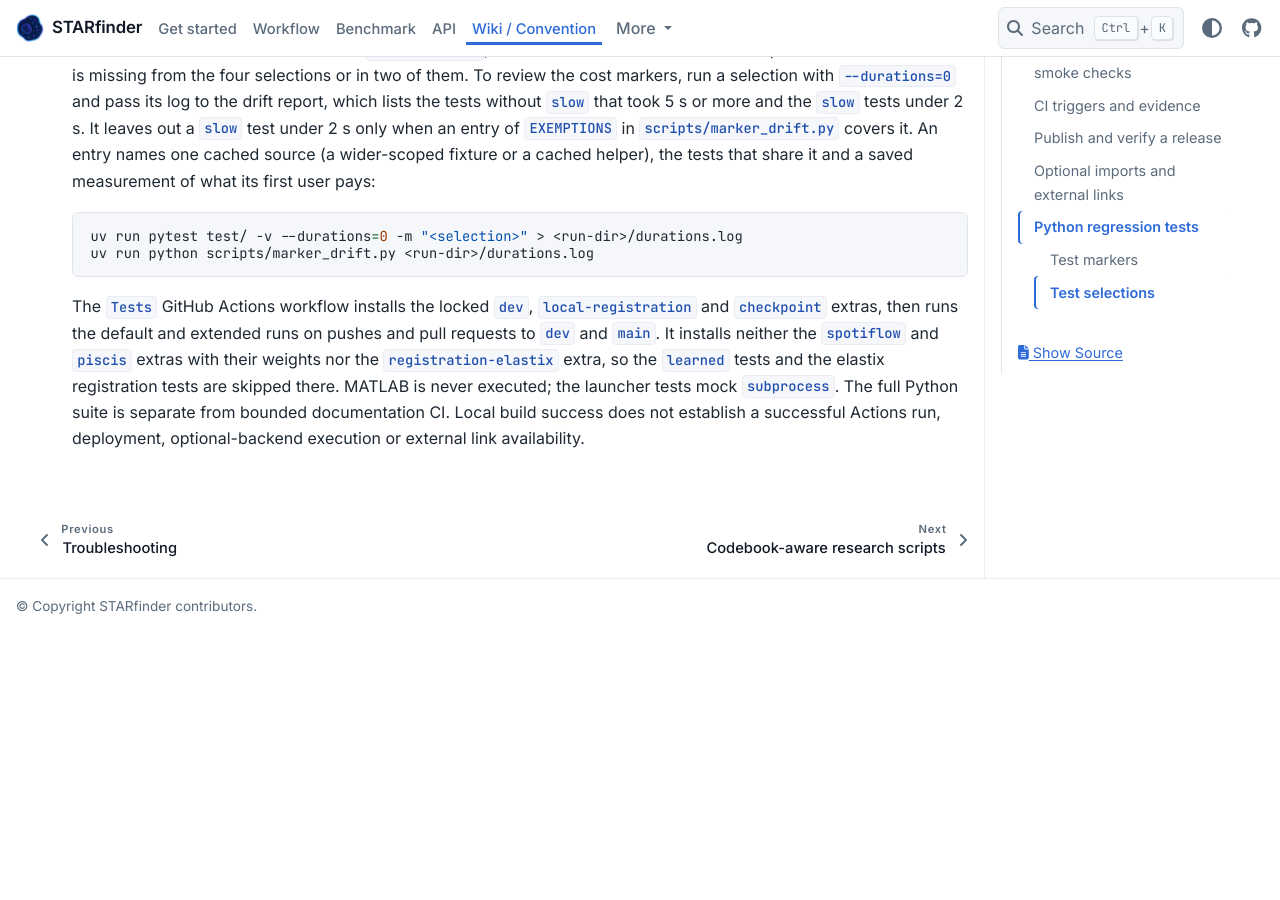
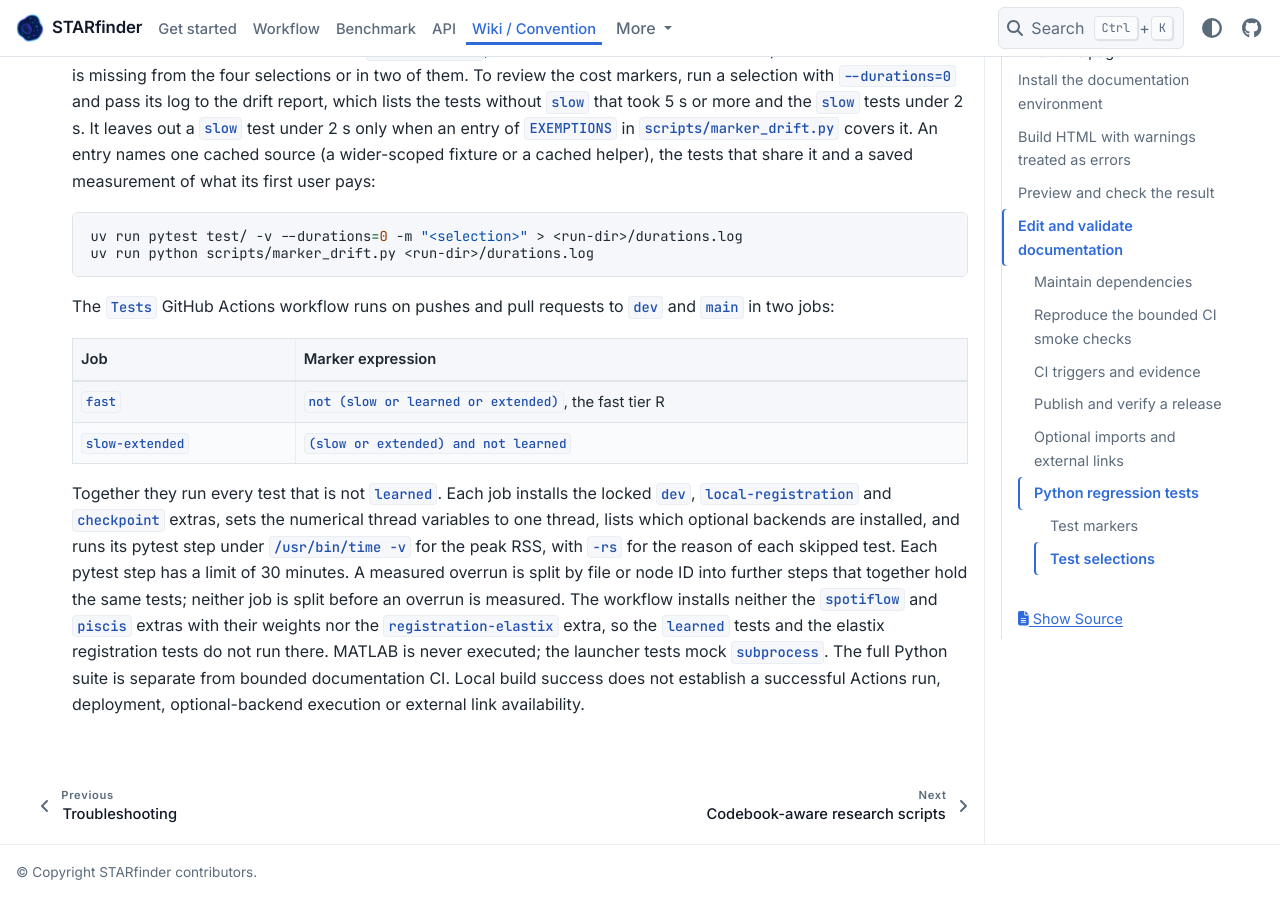
Before and after one commit to wanglab-broad/starfinder, a Sphinx documentation site: the page built from docs/contributing.md, in a window 1280 px wide and 900 px high, scrolled down 7742 px. Built offline with Sphinx 7.4.7 and the PyData theme 0.15.4, drawn with Linux system fonts in a browser that asks for light colours; before the commit the page ends 8376 px from its top, so only the background shows below that.

Commit message:
feat(w-532): split GitHub CI into a routine job and a slow and…
I split .github/workflows/tests.yml into two jobs. The `fast` job runs
tier R, `not (slow or learned or extended)`. The `slow-extended` job
runs `(slow or extended) and not learned`. Each pytest step has
`timeout-minutes: 30`, and each job has a 45-minute limit. Both jobs
install the dev, local-registration and checkpoint extras and keep the
one-thread variables. The issue says to keep the current job's RSS
measurement and backend inventory, but that job had neither. So both
jobs now add them as TM-08/TA-04 proposed: the pytest step runs under
`/usr/bin/time -v`, with a GNU time install …

Linear-Issue: W-532

````diff
--- a/docs/contributing.md
+++ b/docs/contributing.md
@@ -356,13 +356,25 @@
 uv run python scripts/marker_drift.py <run-dir>/durations.log
 ```
 
-The `Tests` GitHub Actions workflow installs the locked `dev`,
-`local-registration` and `checkpoint` extras, then runs the default and
-extended runs on pushes and pull requests to `dev` and `main`. It installs
-neither the `spotiflow` and `piscis` extras with their weights nor the
-`registration-elastix` extra, so the `learned` tests and the elastix
-registration tests are skipped there. MATLAB is never executed; the launcher
-tests mock `subprocess`.
+The `Tests` GitHub Actions workflow runs on pushes and pull requests to `dev`
+and `main` in two jobs:
+
+| Job | Marker expression |
+| --- | --- |
+| `fast` | `not (slow or learned or extended)`, the fast tier R |
+| `slow-extended` | `(slow or extended) and not learned` |
+
+Together they run every test that is not `learned`. Each job installs the
+locked `dev`, `local-registration` and `checkpoint` extras, sets the numerical
+thread variables to one thread, lists which optional backends are installed,
+and runs its pytest step under `/usr/bin/time -v` for the peak RSS, with `-rs`
+for the reason of each skipped test. Each pytest step has a limit of 30
+minutes. A measured overrun is split by file or node ID into further steps that
+together hold the same tests; neither job is split before an overrun is
+measured. The workflow installs neither the `spotiflow` and `piscis` extras
+with their weights nor the `registration-elastix` extra, so the `learned` tests
+and the elastix registration tests do not run there. MATLAB is never executed;
+the launcher tests mock `subprocess`.
 The full Python suite is separate from bounded documentation CI. Local build
 success does not establish a successful Actions run, deployment, optional-backend
 execution or external link availability.
````
Also changed, not shown: 1 other file.
